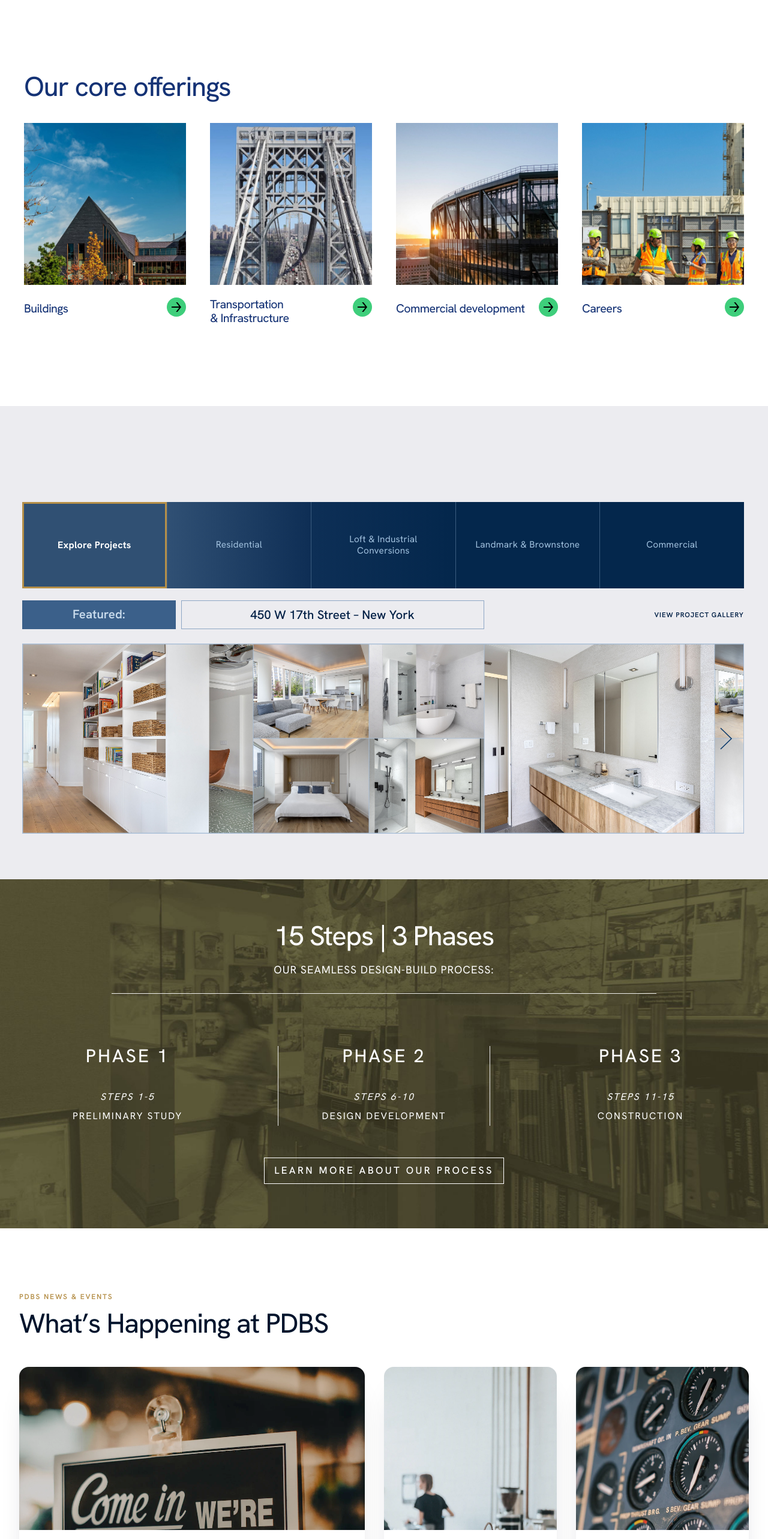
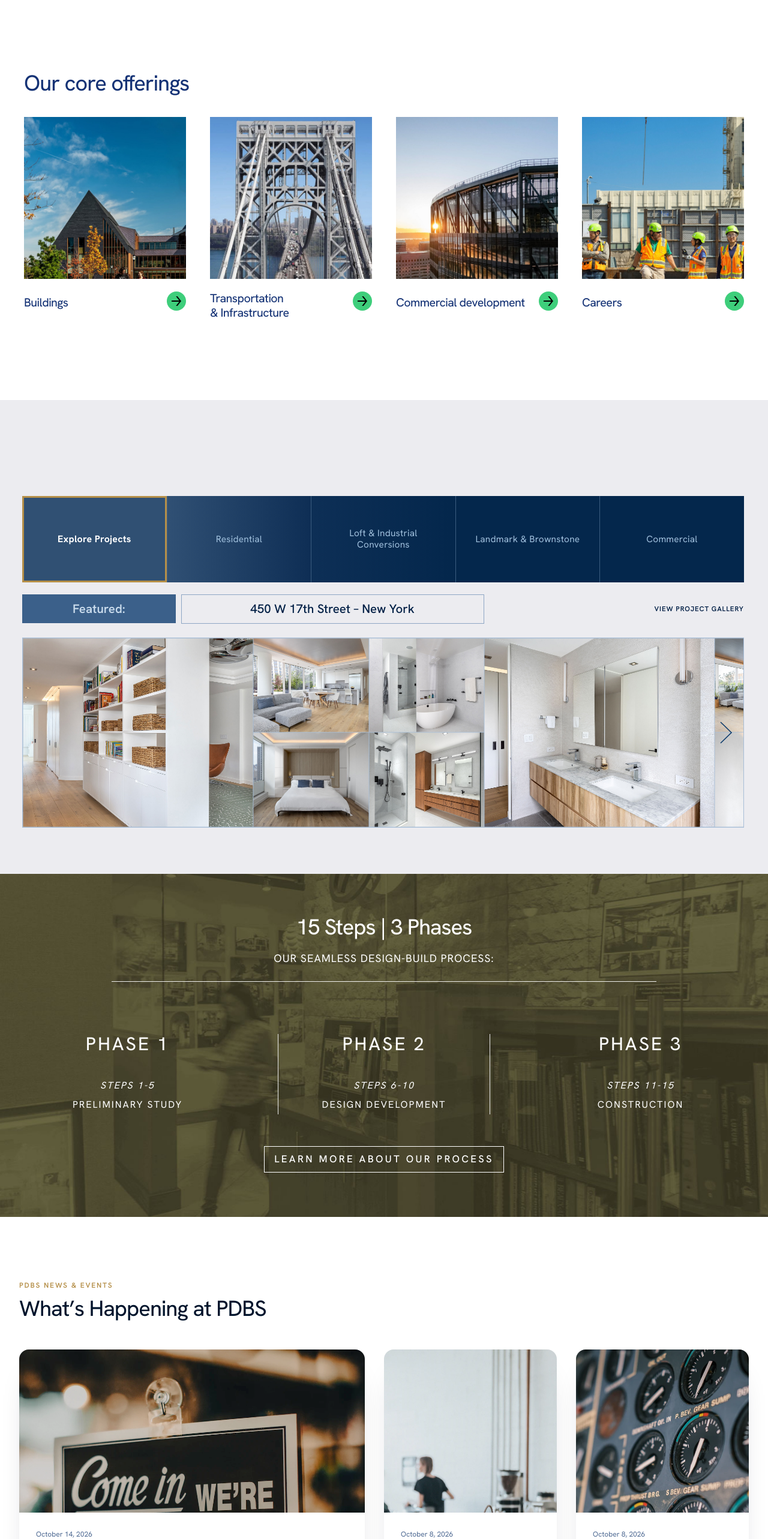
Before and after one commit to PDBS2030/Proactive, a Next.js app: page / in a window 1280 px wide. Shown: the part 880-3446 px from the top of the page at 60% size. Built offline with nearby package versions, Linux system fonts and the light colour scheme.

Commit message:
Reduce the section title size further (80% of the previous size)
Co-Authored-By: Claude Sonnet 5.5 <noreply@anthropic.com>

```diff
--- a/app/globals.css
+++ b/app/globals.css
@@ -61,43 +61,43 @@ body {
     }
   }
 
-  /* Section-title size: shared with "Our core offerings" (65% of the original size) */
+  /* Section-title size: shared with "Our core offerings" (52% of the original size) */
   .title-vars {
-    --h2: clamp(32.5px, calc(1.35vw + 27.5px), 38.4px); --h2-lh: 1.06;
+    --h2: clamp(26px, calc(1.08vw + 22px), 30.7px); --h2-lh: 1.06;
   }
   @media (min-width: 810px) {
-    .title-vars { --h2: clamp(38.4px, calc(1.36vw + 27.3px), 44.2px); --h2-lh: 1.07; }
+    .title-vars { --h2: clamp(30.7px, calc(1.09vw + 21.8px), 35.4px); --h2-lh: 1.07; }
   }
   @media (min-width: 1240px) {
-    .title-vars { --h2: clamp(44.2px, calc(3.25vw + 3.9px), 66.3px); }
+    .title-vars { --h2: clamp(35.4px, calc(2.6vw + 3.1px), 53px); }
   }
   @media (min-width: 1920px) {
-    .title-vars { --h2: clamp(66.3px, 3.45vw, 88.4px); --h2-lh: 1; }
+    .title-vars { --h2: clamp(53px, 2.76vw, 70.7px); --h2-lh: 1; }
   }
 
   .offerings-vars {
     --pad: 15px; --gap: 15px;
-    --h2: clamp(32.5px, calc(1.35vw + 27.5px), 38.4px); --h2-lh: 1.06;
+    --h2: clamp(26px, calc(1.08vw + 22px), 30.7px); --h2-lh: 1.06;
     --h5: 20px; --h5-lh: 1.2; --h5-weight: 500;
   }
   @media (min-width: 810px) {
     .offerings-vars {
       --pad: 32px; --gap: 32px;
-      --h2: clamp(38.4px, calc(1.36vw + 27.3px), 44.2px); --h2-lh: 1.07;
+      --h2: clamp(30.7px, calc(1.09vw + 21.8px), 35.4px); --h2-lh: 1.07;
       --h5: clamp(15.96px, calc(0.7vw + 10.32px), 18.96px); --h5-lh: 1.18;
     }
   }
   @media (min-width: 1240px) {
     .offerings-vars {
       --pad: 40px; --gap: 40px;
-      --h2: clamp(44.2px, calc(3.25vw + 3.9px), 66.3px);
+      --h2: clamp(35.4px, calc(2.6vw + 3.1px), 53px);
       --h5: clamp(18.96px, calc(1.62vw - 1.08px), 30px); --h5-lh: 1.21; --h5-weight: 450;
     }
   }
   @media (min-width: 1920px) {
     .offerings-vars {
       --pad: 50px; --gap: 52px;
-      --h2: clamp(66.3px, 3.45vw, 88.4px); --h2-lh: 1;
+      --h2: clamp(53px, 2.76vw, 70.7px); --h2-lh: 1;
       --h5: clamp(30px, 1.56vw, 40px); --h5-lh: 1.2;
     }
   }
```
